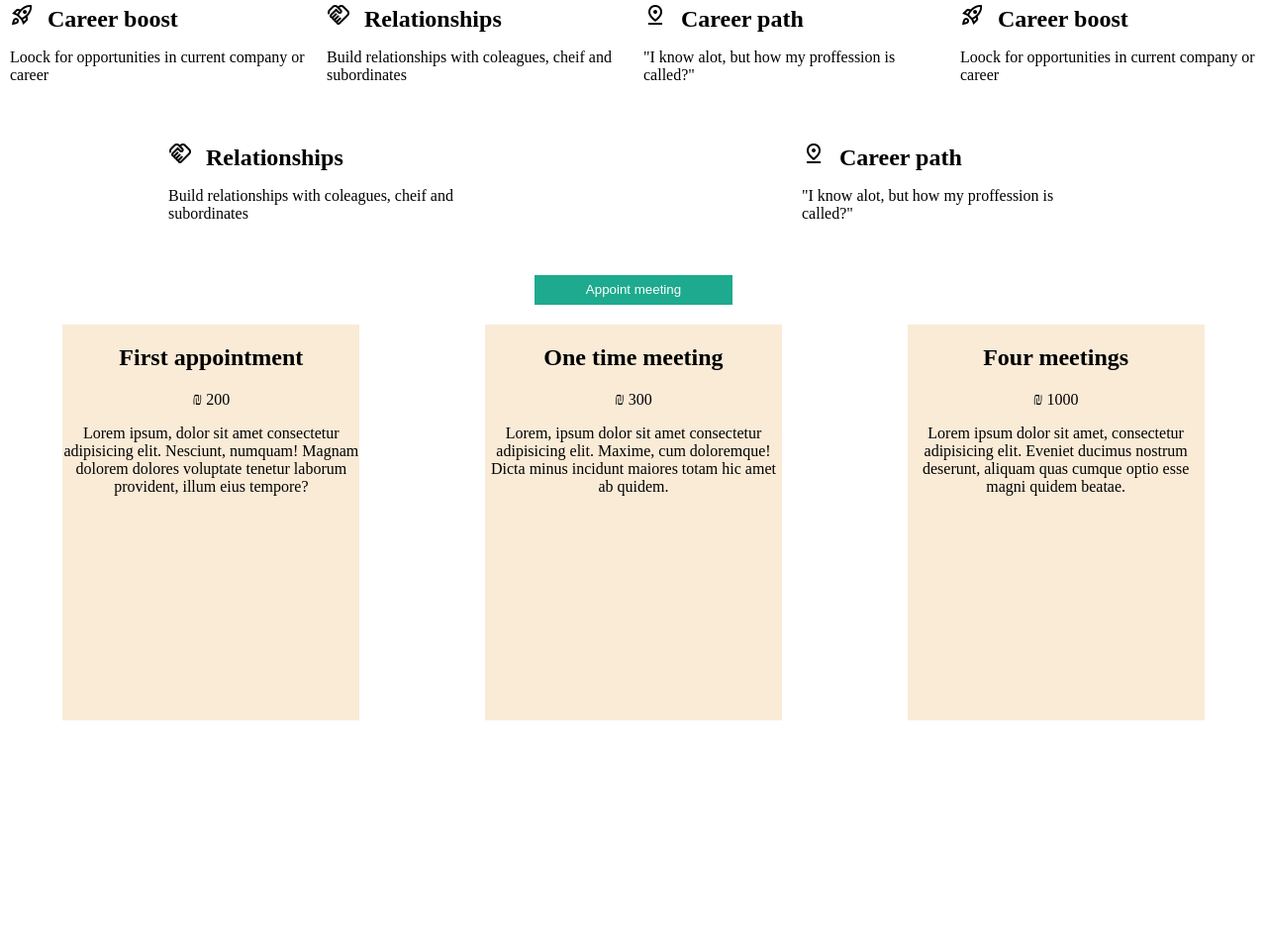
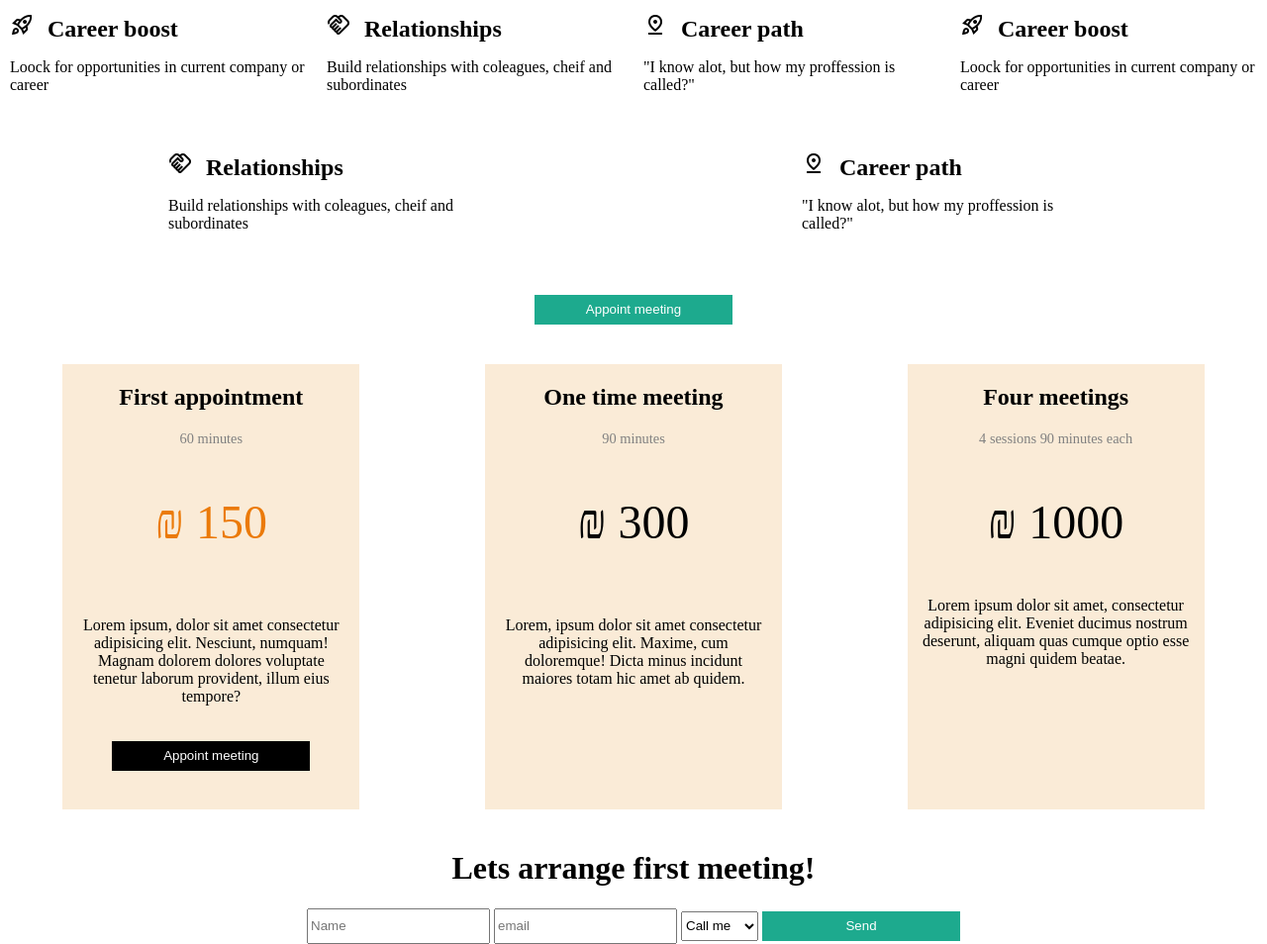
Before and after one commit to AnatolyZZZ/Assya-Zykov, a plain HTML site: page index.html in a window 1280 px wide. Shown: the part 422-1376 px from the top of the page at 99% size. Before the commit the page ends 1150 px from the top, so only its background shows below. Drawn offline with nearby package versions, Linux system fonts and the light colour scheme.

Commit message:
work in process

```diff
--- a/index.html
+++ b/index.html
@@ -64,23 +64,40 @@
             <p>"I know alot, but how my proffession is called?" </p>
         </div>
     </section>
-    <section><button id="first-button" href="#">Appoint meeting</button></section>
+    <section><a href="#contact-form"><button class="green-button">Appoint meeting</button></a></section>
     <section id="services">
         <div class="plate" id="first-consult">
             <h1>First appointment</h1>
-            <p class="price">&#x20AA 200</p>
-            <p>Lorem ipsum, dolor sit amet consectetur adipisicing elit. Nesciunt, numquam! Magnam dolorem dolores voluptate tenetur laborum provident, illum eius tempore?</p>
+            <p class="minimal">60 minutes</p>
+            <p class="price">&#x20AA 150</p>
+            <p class="about-service">Lorem ipsum, dolor sit amet consectetur adipisicing elit. Nesciunt, numquam! Magnam dolorem dolores voluptate tenetur laborum provident, illum eius tempore?</p>
+            <a href="#contact-form"><button class="black-button"> Appoint meeting</button></a>
         </div>
         <div class="plate" id="single-meeting">
             <h1>One time meeting</h1>
+            <p class="minimal">90 minutes</p>
             <p class="price">&#x20AA 300</p>
-            <p>Lorem, ipsum dolor sit amet consectetur adipisicing elit. Maxime, cum doloremque! Dicta minus incidunt maiores totam hic amet ab quidem.</p>
+            <p class="about-service">Lorem, ipsum dolor sit amet consectetur adipisicing elit. Maxime, cum doloremque! Dicta minus incidunt maiores totam hic amet ab quidem.</p>
         </div>
         <div class="plate" id="four-meetings">
             <h1>Four meetings</h1>
+            <p class="minimal">4 sessions 90 minutes each</p>
             <p class="price">&#x20AA 1000</p>
             <p>Lorem ipsum dolor sit amet, consectetur adipisicing elit. Eveniet ducimus nostrum deserunt, aliquam quas cumque optio esse magni quidem beatae.</p>
         </div>
     </section>
+    <h1>Lets arrange first meeting!</h1>
+    <section>
+        <form action="#" id="contact-form">
+            <input type="text" placeholder="Name">
+            <input type="email" placeholder="email">
+            <select name="action" id="action">
+                <option value="call">Call me</option>
+                <option value="mail">Email me</option>
+            </select>
+            <button class="green-button" type="submit">Send</button>
+        </form>
+
+    </section>
 </body>
 </html>
--- a/style.css
+++ b/style.css
@@ -6,14 +6,19 @@ body {
 header {
     background-color: rgb(29, 170, 142);
     height: 40px;
-    margin: 0;
+    /* margin: 0; */
 }
 
 #burger-menu {
+    /* this is because margin top doesnt work for this span */
     display: none;
+    position: relative;
+    top: 7px;
     cursor: pointer;
     color: white;
-    margin: 10px;
+    margin: 20px;
+    transform: scale(2);
+    font-size: 2em;
     font-variation-settings:
     'FILL' 1,
     'wght' 700,
@@ -45,6 +50,7 @@ h1 {
 section {
     display: flex;
     justify-content: space-around;
+    margin-top: 10px;
 }
 
 section img {
@@ -86,22 +92,51 @@ button {
 button:hover {
     cursor: pointer;
 }
-#first-button {
+.green-button {
     color: white;
     background-color: rgb(29, 170, 142);
 }
+.black-button {
+    color: white;
+    background-color: black;
+}
+
 .plate {
     width: 300px;
-    height: 400px;
+    height: 450px;
     background-color: antiquewhite;
     text-align: center;
+    margin-bottom: 20px;
+}
+.plate:hover {
+    transform: scale(1.1);
+}
+.minimal {
+    font-size: 0.9em;
+    color: gray;
+}
+
+.price {
+    font-size: 3em;
+}
+#first-consult .price {
+    color: rgb(235, 122, 9);
+}
+
+.about-service {
+    padding: 20px;
 }
 
 #services {
-    margin-top: 20px;
+    margin-top: 40px;
     flex-wrap: wrap;
     justify-content: space-around;
 }
+input,  select{
+    height: 30px;
+}
+
+
 
 @media (max-width: 768px) {
     .menu {
```
